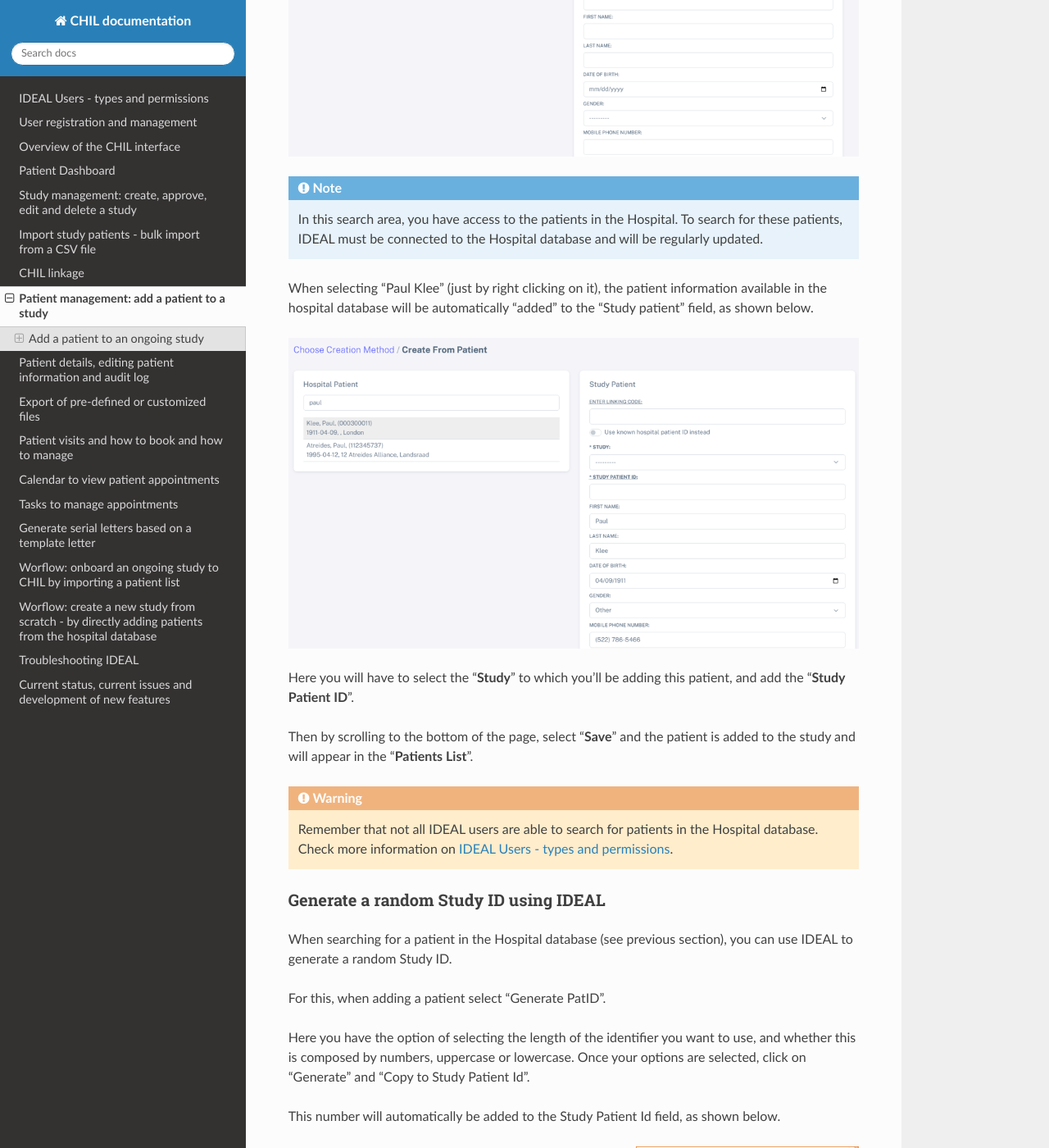
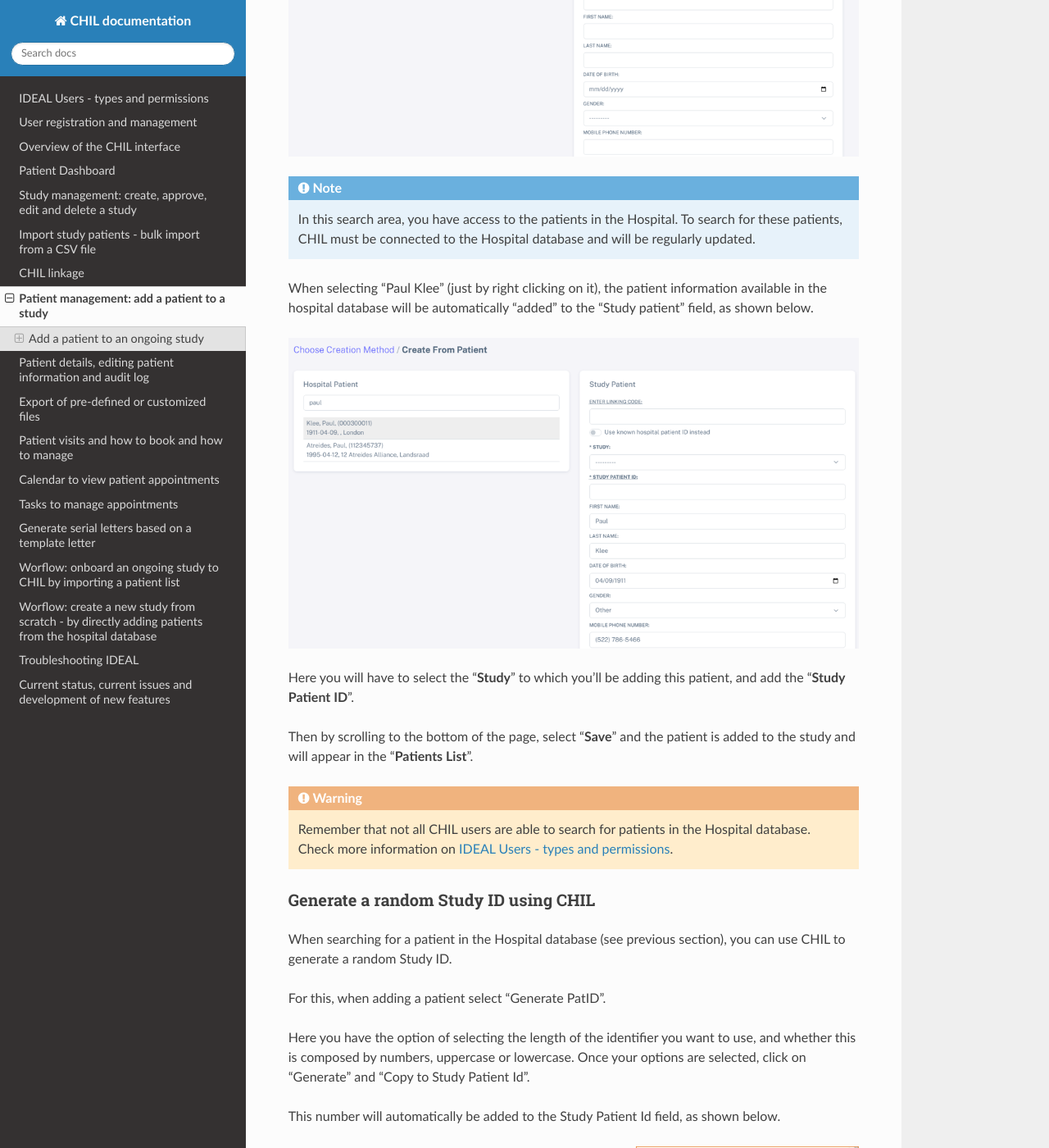
Before and after one commit to Nynuphar/IDEAL-doc, a Sphinx documentation site: the page built from docs/source/patmanage.rst, in a window 1280 px wide and 1400 px high, scrolled down 949 px. Shown: the whole window at 82% size. Built offline with Sphinx 7.4.7 and the Read the Docs theme 3.1.0, drawn with Linux system fonts in a browser that asks for light colours; some of the changed text lies outside the part shown.

Commit message:
Update patmanage.rst

```diff
--- a/docs/source/patmanage.rst
+++ b/docs/source/patmanage.rst
@@ -3,12 +3,12 @@
 Patient management: add a patient to a study
 ###########################################################################################
 
-If you have an already a list of patients from an ongoing study and you want to import this list to IDEAL, please check :ref: `this <BulkRef>`.
+If you have an already a list of patients from an ongoing study and you want to import this list to CHIL, please check :ref: `this <BulkRef>`.
 
 Add a patient to an ongoing study
 **************************************
 
-Now let's try to add a new patient to an already onboarded study on IDEAL (for example, Merengues and Cream). You can do this by searching these patients on the patient list from the hospital database and add them manually. Just navigate to "**Patient management**", and then to "**Add patient to a study**".
+Now let's try to add a new patient to an already onboarded study on CHIL (for example, Merengues and Cream). You can do this by searching these patients on the patient list from the hospital database and add them manually. Just navigate to "**Patient management**", and then to "**Add patient to a study**".
 
 Here you will be prompted to add a patient either from the local Hospital/Carecenter or add this patient manually.
 
@@ -18,7 +18,7 @@
 
 .. image:: PKlee.png
 
-.. note:: In this search area, you have access to the patients in the Hospital. To search for these patients, IDEAL must be connected to the Hospital database and will be regularly updated.
+.. note:: In this search area, you have access to the patients in the Hospital. To search for these patients, CHIL must be connected to the Hospital database and will be regularly updated.
 
 When selecting "Paul Klee" (just by right clicking on it), the patient information available in the hospital database will be automatically "added" to the "Study patient" field, as shown below.
 
@@ -28,12 +28,12 @@
 
 Then by scrolling to the bottom of the page, select "**Save**" and the patient is added to the study and will appear in the "**Patients List**".
 
-.. warning:: Remember that not all IDEAL users are able to search for patients in the Hospital database. Check more information on :doc:`users`.
+.. warning:: Remember that not all CHIL users are able to search for patients in the Hospital database. Check more information on :doc:`users`.
 
-Generate a random Study ID using IDEAL
+Generate a random Study ID using CHIL
 ========================================
 
-When searching for a patient in the Hospital database (see previous section), you can use IDEAL to generate a random Study ID.
+When searching for a patient in the Hospital database (see previous section), you can use CHIL to generate a random Study ID.
 
 For this, when adding a patient select "Generate PatID".
 
```
